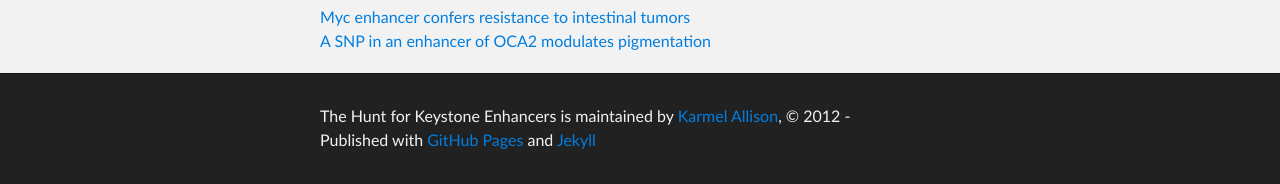
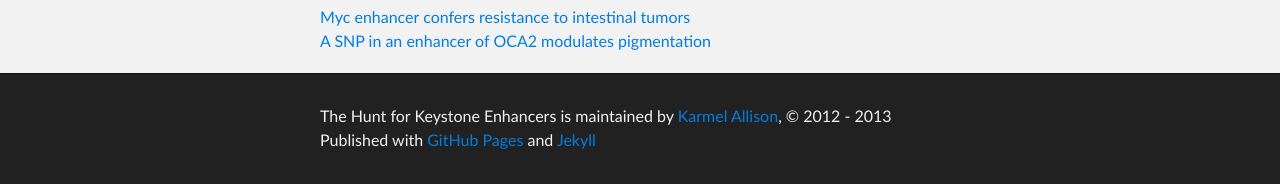
Before and after one commit to karmel/keystone-enhancers, a Jekyll site: the page built from index.html, in a window 1280 px wide. Shown: the part 780-964 px from the top of the page. Built offline with Jekyll 4.4.1, drawn with Linux system fonts in a browser that asks for light colours; Markdown is read by kramdown in place of the engine named in the settings.

Commit message:
Footer cleanup

```diff
--- a/_layouts/default.html
+++ b/_layouts/default.html
@@ -36,7 +36,7 @@
     <!-- FOOTER  -->
     <div id="footer_wrap" class="outer">
       <footer class="inner">
-        <p class="copyright">The Hunt for Keystone Enhancers is maintained by <a href="https://github.com/karmel" target="_blank">Karmel Allison</a>, &copy; 2012 - {{ site.time.year }}<br />
+        <p class="copyright">The Hunt for Keystone Enhancers is maintained by <a href="https://github.com/karmel" target="_blank">Karmel Allison</a>, &copy; 2012 - {{ site.time | date: "%Y" }}<br />
 Published with <a href="http://pages.github.com" target="_blank">GitHub Pages</a>
            and <a href="https://github.com/mojombo/jekyll/" target="_blank">Jekyll</a></p>
       </footer>
```
